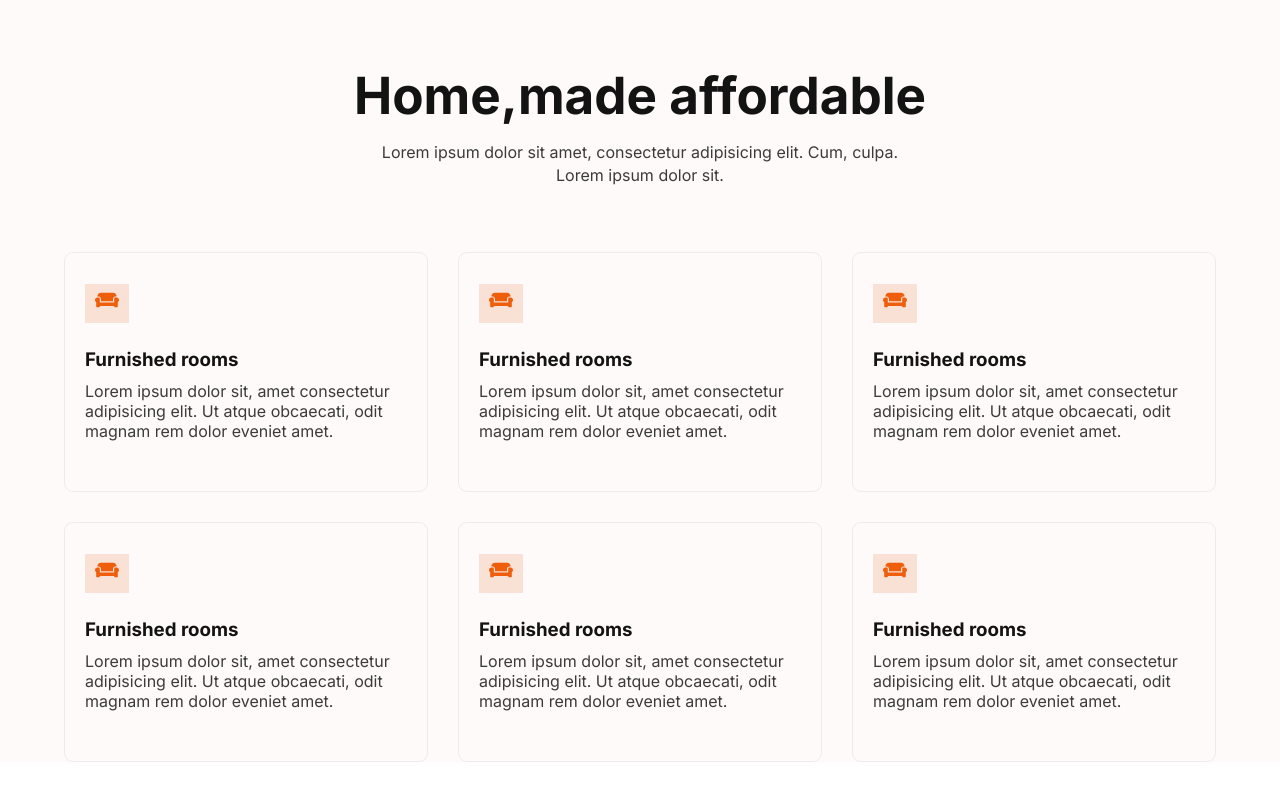
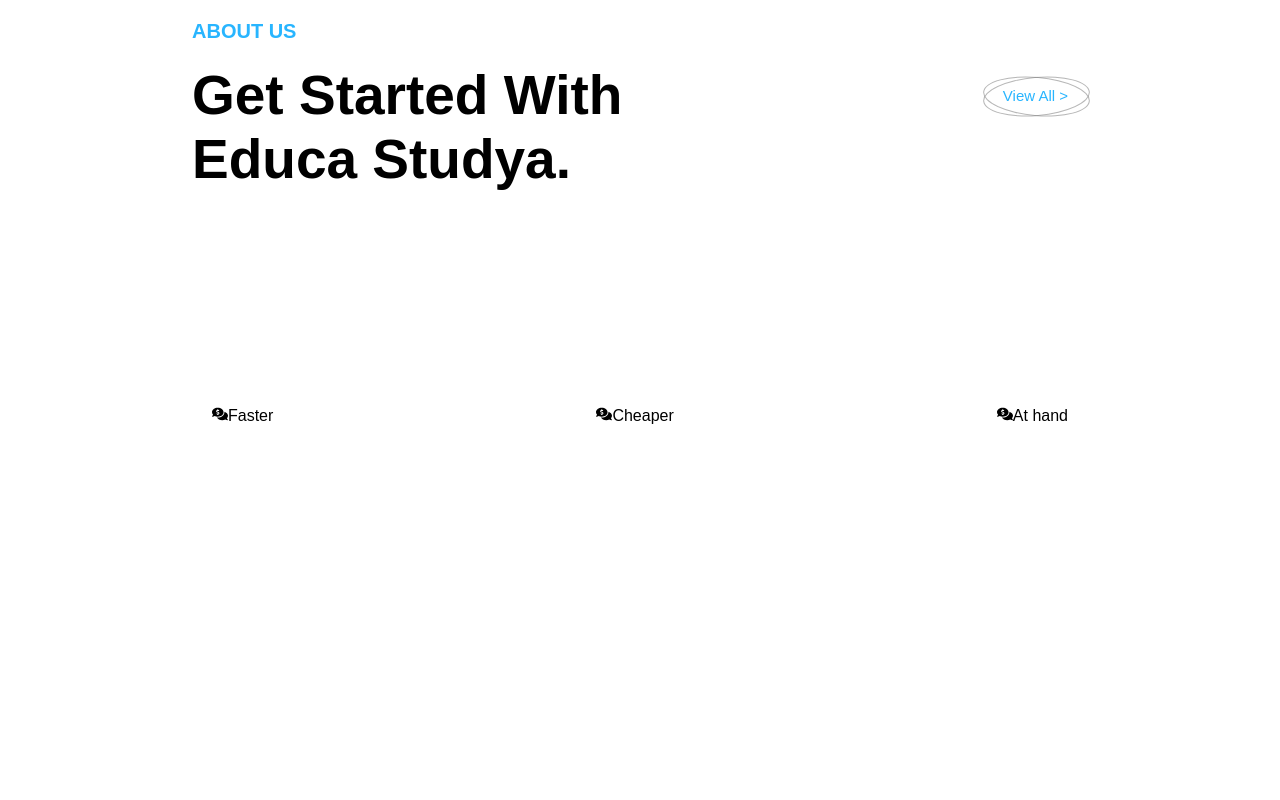
Before and after one commit to AbidurRahman24/react-practice, a React (Create React App) app: page / in a window 1280 px wide. Built offline with nearby package versions, Linux system fonts and the light colour scheme.

Commit message:
feature section done

```diff
--- a/src/App.js
+++ b/src/App.js
@@ -1,12 +1,9 @@
-import './App.css';
-import Descreption from './pages/Descreption/Descreption';
-import Price from './pages/Price/Price';
+import About from './pages/About/About';
 
 function App() {
   return (
-    <div className="App">
-      {/* <Price></Price> */}
-      <Descreption />
+    <div>
+      <About />
     </div>
   );
 }
--- /dev/null
+++ b/src/pages/About/About.css
@@ -0,0 +1,82 @@
+* {
+    margin: 0;
+    padding: 0;
+    box-sizing: border-box;
+    font-family: "Poppins", sans-serif;
+    font-family: "Fredoka", sans-serif;
+    font-family: "Montserrat", sans-serif;
+    font-family: "Quicksand", sans-serif;
+  }
+
+.container {
+    width: 70%;
+    margin: 0 auto;
+    background-color: #fff;
+  }
+
+.main,
+.feature {
+    display: flex;
+    justify-content: space-between;
+    flex-wrap: wrap;
+  }
+
+.title {
+    color: #28b5ff;
+    font-size: 20px;
+    font-weight: 600;
+    text-transform: uppercase;
+    margin: 20px 0;
+  }
+
+.heading {
+    color: #000;
+    font-weight: 900;
+    font-size: 55px;
+  }
+
+  .btn {
+    color: #000;
+    text-align: center;
+    margin: auto 0;
+    background-color: #fff;
+    position: relative;
+  }
+
+  .btn::before,
+  .btn::after {
+    content: "";
+    width: 100%;
+    height: 100%;
+    display: block;
+    position: absolute;
+    left: 0;
+    top: 0;
+    border-radius: 50%;
+  }
+  .btn::before {
+    transform: rotate(5deg);
+    border: 1px solid rgba(128, 128, 128, 0.564);
+  }
+  .btn::after {
+    transform: rotate(-5deg);
+    border: 1px solid rgba(128, 128, 128, 0.565);
+  }
+
+  button {
+    padding: 10px 20px;
+    background-color: #fff;
+    color: #28b5ff;
+    font-size: 15px;
+    border: none;
+    font-weight: 500;
+  }
+
+  button:hover {
+    cursor: pointer;
+  }
+  .feature {
+    display: flex;
+    margin-top: 200px;
+    gap: 30px;
+  }
--- /dev/null
+++ b/src/pages/About/About.js
@@ -0,0 +1,49 @@
+import React from 'react';
+import './About.css'
+import { FaCommentsDollar } from 'react-icons/fa';
+import FeatureItems from './FeatureItems/FeatureItems';
+
+const FeatureItem = [
+    {
+        id: 1,
+        title: 'Faster',
+        icon: <FaCommentsDollar/>
+    },
+    {
+        id: 2,
+        title: 'Cheaper',
+        icon: <FaCommentsDollar/>
+    },
+    {
+        id: 3,
+        title: 'At hand',
+        icon: <FaCommentsDollar/>
+    },
+]
+
+const About = () => {
+    return (
+        <div class="container">
+            <div class="main">
+                <div class="details">
+                    <div class="title">About Us</div>
+                    <div class="heading">
+                        Get Started With <br />
+                        Educa Studya.
+                    </div>
+                </div>
+                <div class="btn">
+                    <button>View All {'>'}</button>
+                </div>
+            </div>
+
+            <div class="feature">
+                {
+                   FeatureItem.map(FeatureItem => <FeatureItems FeatureItem={FeatureItem} key={FeatureItem.id} />)
+                }
+            </div>
+        </div>
+    );
+};
+
+export default About;
--- /dev/null
+++ b/src/pages/About/FeatureItems/FeatureItems.js
@@ -0,0 +1,15 @@
+import React from 'react';
+import classes from './FeatureItems.module.css'
+const FeatureItems = (props) => {
+   const {title, icon} = props.FeatureItem
+    return (
+        <div class={classes.feature__item}>
+        <div class={classes.feature__item__icon}>
+            <span className='i' >{icon}</span>
+        </div>
+        <div class={classes.feature__item__title}>{title}</div>
+    </div>
+    );
+};
+
+export default FeatureItems;
--- /dev/null
+++ b/src/pages/About/FeatureItems/FeatureItems.module.css
@@ -0,0 +1,39 @@
+.feature__item {
+    display: flex;
+    align-items: center;
+    padding: 15px 20px;
+    position: relative;
+  }
+.feature__item::before,
+.feature__item::after {
+    content: "";
+    width: 100%;
+    height: 100%;
+    display: block;
+    position: absolute;
+    left: 0;
+    top: 0;
+    border-radius: 1rem;
+    transition: all 0.4s ease-out;
+  }
+  .feature__item::before {
+    padding: 0.5rem;
+    top: -10px;
+    left: -0.5rem;
+    border: 1px solid transparent;
+  }
+  .feature__item::after {
+    transform: rotate(0deg);
+    text-align: center;
+    border: 1px solid transparent;
+    top: 10px;
+  }
+  .feature__item:hover::after,
+  .feature__item:hover::before {
+    border-color: #c9d2d6;
+  }
+  .feature__item__icon i {
+    font-size: 3.5rem;
+    color: #28b5ff;
+    margin-right: 10px;
+  }
```
